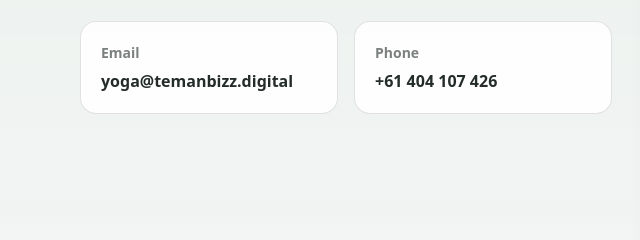
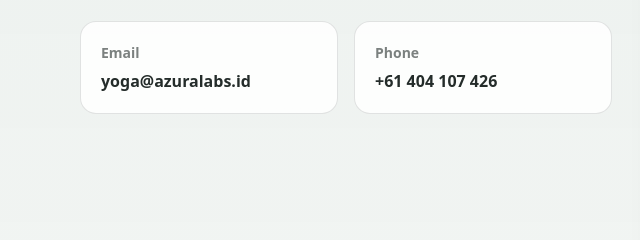
Before and after one commit to yogaw/nexuslfg, a plain HTML site: page index.html in a window 1280 px wide. Shown: the part 5038-5278 px from the top of the page, 0-640 px from the left. Drawn offline with Linux system fonts and the light colour scheme.

Commit message:
change email 1

```diff
--- a/index.html
+++ b/index.html
@@ -498,7 +498,7 @@
             <div class="contact-cards">
               <div class="contact-card">
                 <h3>Email</h3>
-                <p><a href="mailto:yoga@temanbizz.digital">yoga@temanbizz.digital</a></p>
+                <p><a href="mailto:yoga@azuralabs.id">yoga@azuralabs.id</a></p>
               </div>
               <div class="contact-card">
                 <h3>Phone</h3>
@@ -509,7 +509,7 @@
 
           <form
             class="form"
-            action="https://formsubmit.co/yoga@temanbizz.digital"
+            action="https://formsubmit.co/yoga@azuralabs.id"
             method="POST"
             data-contact-form
           >
```
